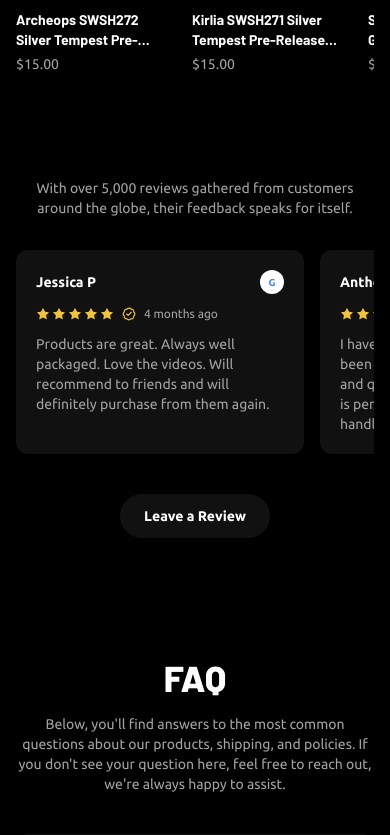
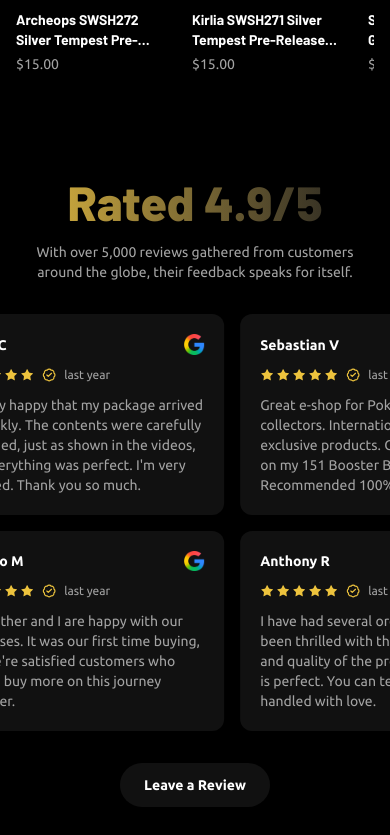
Before and after one commit to chewi-clinton/ZardoCard, a Next.js app: page / in a window 390 px wide. Shown: the part 3529-4364 px from the top of the page. Built offline with nearby package versions, Linux system fonts and the light colour scheme.

Commit message:
Add animated rating heading and two-row sliding reviews
'Rated 4.9/5' now counts up from 1 on mount using the same gradient
text treatment as the promo marquee, and review cards run in two
staggered rows sliding independently instead of one static row.

```diff
--- /dev/null
+++ b/src/components/animated-rating.jsx
@@ -0,0 +1,25 @@
+"use client";
+
+import { useEffect, useState } from "react";
+
+export function AnimatedRating({ value = 4.9, duration = 900 }) {
+  const [display, setDisplay] = useState(1);
+
+  useEffect(() => {
+    const start = performance.now();
+    let frame;
+    const tick = (now) => {
+      const progress = Math.min((now - start) / duration, 1);
+      setDisplay(1 + (value - 1) * progress);
+      if (progress < 1) frame = requestAnimationFrame(tick);
+    };
+    frame = requestAnimationFrame(tick);
+    return () => cancelAnimationFrame(frame);
+  }, [value, duration]);
+
+  return (
+    <h2 className="bg-gradient-to-r from-accent to-[#1a1a1a] bg-clip-text text-center text-5xl font-extrabold text-transparent sm:text-6xl">
+      Rated {display.toFixed(1)}/5
+    </h2>
+  );
+}
--- a/src/components/reviews-section.jsx
+++ b/src/components/reviews-section.jsx
@@ -1,14 +1,14 @@
+import Image from "next/image";
 import { Star, BadgeCheck } from "lucide-react";
+import { AnimatedRating } from "@/components/animated-rating";
 import reviews from "../../data/reviews.json";
 
 function ReviewCard({ review }) {
   return (
-    <div className="flex w-72 shrink-0 snap-start flex-col gap-3 rounded-xl bg-surface p-5">
+    <div className="mx-2 flex w-72 shrink-0 flex-col gap-3 rounded-xl bg-surface p-5">
       <div className="flex items-center justify-between">
         <span className="text-sm font-bold text-foreground">{review.name}</span>
-        <span className="flex h-6 w-6 items-center justify-center rounded-full bg-white text-[10px] font-bold text-[#4285F4]">
-          G
-        </span>
+        <Image src="/images/google-logo.png" alt="Google" width={20} height={20} />
       </div>
       <div className="flex items-center gap-2">
         <div className="flex gap-0.5 text-accent">
@@ -24,16 +24,34 @@ function ReviewCard({ review }) {
   );
 }
 
+function ReviewRow({ items, animationDelay }) {
+  return (
+    <div className="overflow-hidden">
+      <div
+        className="flex w-max animate-marquee"
+        style={animationDelay ? { animationDelay } : undefined}
+      >
+        {[...items, ...items].map((review, i) => (
+          <ReviewCard key={`${review.name}-${i}`} review={review} />
+        ))}
+      </div>
+    </div>
+  );
+}
+
 export function ReviewsSection() {
+  const rowA = reviews.items.filter((_, i) => i % 2 === 0);
+  const rowB = reviews.items.filter((_, i) => i % 2 === 1);
+
   return (
-    <section className="mx-auto w-full max-w-[1400px] px-4 py-14 sm:px-6">
-      <p className="mx-auto max-w-xl text-center text-sm text-muted">
+    <section className="w-full py-14">
+      <AnimatedRating />
+      <p className="mx-auto mt-4 max-w-xl px-4 text-center text-sm text-muted">
         {reviews.intro}
       </p>
-      <div className="mt-8 flex snap-x snap-mandatory gap-4 overflow-x-auto pb-2 [scrollbar-width:none] [&::-webkit-scrollbar]:hidden">
-        {reviews.items.map((review) => (
-          <ReviewCard key={review.name} review={review} />
-        ))}
+      <div className="mt-8 flex flex-col gap-4">
+        <ReviewRow items={rowA} />
+        <ReviewRow items={rowB} animationDelay="-11s" />
       </div>
       <div className="mt-8 flex justify-center">
         <a
```
